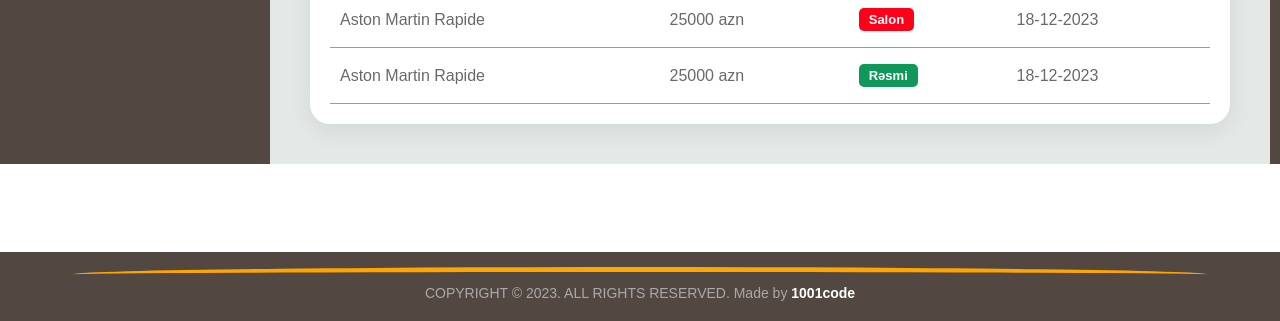
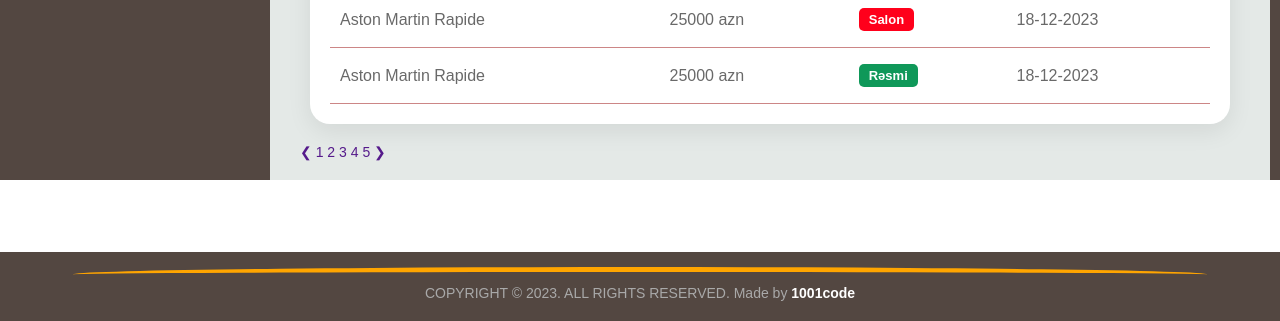
Before and after one commit to neapol2002/adm, a plain HTML site: page users_admin.html in a window 1280 px wide. Shown: the part 479-800 px from the top of the page. Drawn offline with nearby package versions, Linux system fonts and the light colour scheme.

Commit message:
user upd

```diff
--- a/users_admin.html
+++ b/users_admin.html
@@ -284,6 +284,19 @@
 </div>
 <!--Users table section end -->
 
+<!--Pagination start  -->
+<div class="pagination">
+    <div class="_container">
+        <a href="" class="pagination_item page_pointer">&#10094;</a>
+        <a href="" class="pagination_item">1</a>
+        <a href="" class="pagination_item">2</a>
+        <a href="" class="pagination_item page_active">3</a>
+        <a href="" class="pagination_item">4</a>
+        <a href="" class="pagination_item">5</a>
+        <a href="" class="pagination_item page_pointer">&#10095;</a>
+    </div>
+</div>
+<!--Pagination end  -->
 
          </div>
          <!--        Main Section right content end-->
```
